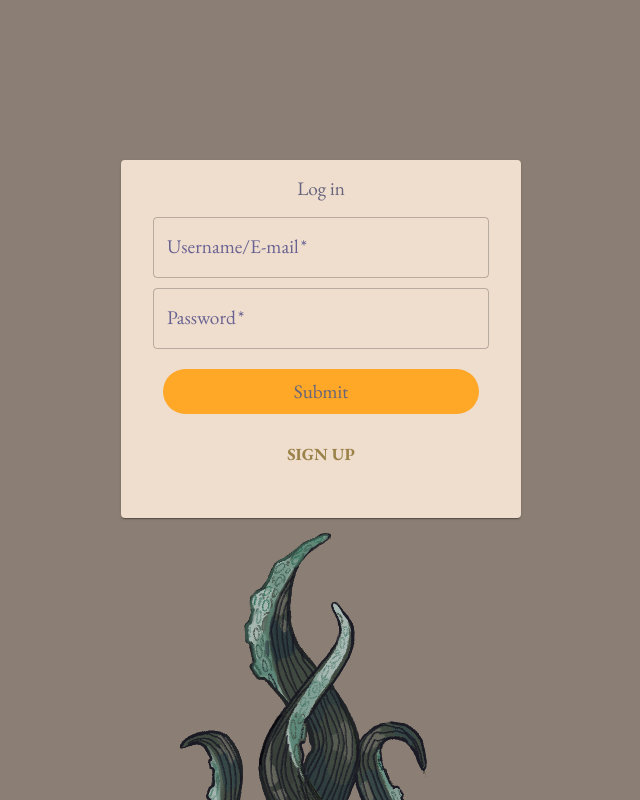
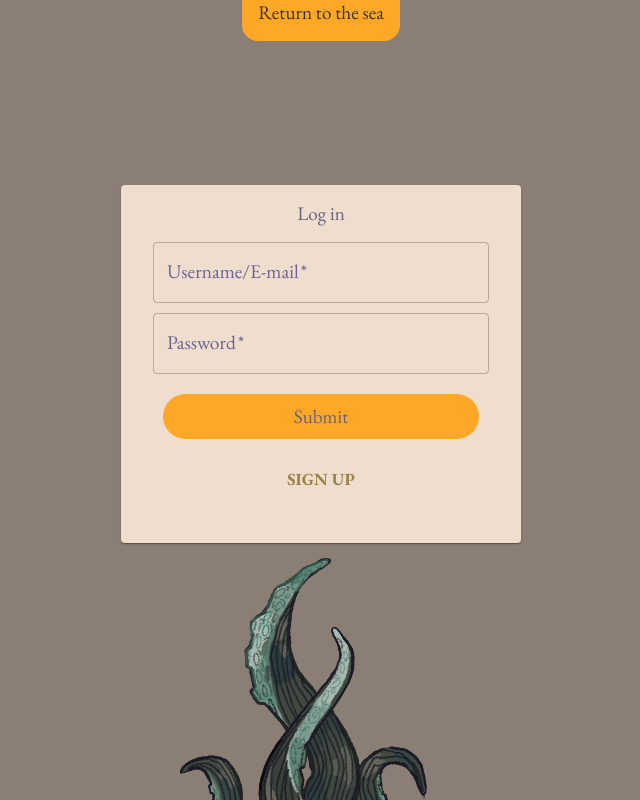
Before and after one commit to ratSeraphim/Laudobele_literarais_zurnals, a React (Create React App) app in the folder literary-magazine/: page /login in a window 1280 px wide. Shown: the top 800 px of the page, without its empty margins (319-959 px from the left). Built offline with nearby package versions, Linux system fonts and the light colour scheme.

Commit message:
Fixed form validation

```diff
--- a/literary-magazine/src/App.js
+++ b/literary-magazine/src/App.js
@@ -10,9 +10,9 @@ import Login from "./components/Login/Login";
 import Register from "./components/Register/Register";
 import Stories from "./pages/Stories/Stories";
 import Posts from "./pages/News/Posts";
-import Profile from "./pages/Profile";
 import Story from "./pages/Story/Story";
 import StoryEdit from "./pages/StoryEdit/StoryEdit";
+import Profile from "./pages/Profile/Profile";
 
 function App() {
 	return (
--- a/literary-magazine/src/components/Login/Login.jsx
+++ b/literary-magazine/src/components/Login/Login.jsx
@@ -70,6 +70,7 @@ const Login = () => {
 	};
 	return (
 		<>
+			<S.Return to="/">Return to the sea</S.Return>
 			<S.Content>
 				<h1>Log in</h1>
 				<S.LoginForm>
--- a/literary-magazine/src/components/Login/style.js
+++ b/literary-magazine/src/components/Login/style.js
@@ -1,5 +1,6 @@
 import { styled } from "@mui/material/styles";
 import { Paper } from "@mui/material";
+import { Link } from "react-router-dom";
 
 export const Content = styled(Paper)`
 	padding: 1rem;
@@ -28,3 +29,16 @@ export const Submit = styled("input")`
 			0 6px 20px 0 rgba(0, 0, 0, 0.19);
 	}
 `;
+
+export const Return = styled(Link)`
+	background-color: #ffa726;
+	color: #333;
+	margin: 2rem;
+	padding: 1rem;
+	border-radius: 1rem;
+	&:hover {
+		transform: translate 1px;
+		background-color: #13b491;
+		color: white;
+	}
+`;
--- a/literary-magazine/src/components/Register/Register.jsx
+++ b/literary-magazine/src/components/Register/Register.jsx
@@ -65,11 +65,13 @@ const Register = () => {
 
 	return (
 		<>
+			<S.Return to="/">Return to the sea</S.Return>
 			<S.Content>
 				<h1>Sign up</h1>
-				<S.RegisterForm>
+				<S.RegisterForm onSubmit={handleSubmit}>
 					<TextField
 						required={true}
+						type="email"
 						label="E-mail"
 						name="email"
 						variant="outlined"
@@ -105,7 +107,7 @@ const Register = () => {
 						name="passwordconfirm"
 						onChange={handleChange}
 					/>
-					<S.Submit type="submit" onClick={handleSubmit} />
+					<S.Submit type="submit" />
 					<Button color="tertiary" href="/login">
 						Log in
 					</Button>
--- a/literary-magazine/src/components/Register/style.js
+++ b/literary-magazine/src/components/Register/style.js
@@ -1,5 +1,6 @@
 import { styled } from "@mui/material/styles";
 import { Paper } from "@mui/material";
+import { Link } from "react-router-dom";
 
 export const Content = styled(Paper)`
 	padding: 1rem;
@@ -27,3 +28,16 @@ export const Submit = styled("input")`
 			0 6px 20px 0 rgba(0, 0, 0, 0.19);
 	}
 `;
+
+export const Return = styled(Link)`
+	background-color: #ffa726;
+	color: #333;
+	margin: 2rem;
+	padding: 1rem;
+	border-radius: 1rem;
+	&:hover {
+		transform: translate 1px;
+		background-color: #13b491;
+		color: white;
+	}
+`;
--- a/literary-magazine/src/components/Side/Side.jsx
+++ b/literary-magazine/src/components/Side/Side.jsx
@@ -10,9 +10,11 @@ const Side = () => {
 				New story
 			</Button>
 			<Button color="success">New post</Button>
+			<Button color="success">New collection</Button>
 			<Typography>Manage data</Typography>
 			<ButtonGroup orientation="vertical" variant="contained" color="tertiary">
 				<Button>Settings</Button>
+
 				<Button>Stories</Button>
 			</ButtonGroup>
 		</S.Aside>
--- a/literary-magazine/src/components/Side/style.js
+++ b/literary-magazine/src/components/Side/style.js
@@ -6,5 +6,5 @@ export const Aside = styled(Paper)`
 	background-color: #c7bca1;
 	display: flex;
 	flex-direction: column;
-	height: 300px;
+	min-height: 300px;
 `;
--- a/literary-magazine/src/pages/NoMatch/style.js
+++ b/literary-magazine/src/pages/NoMatch/style.js
@@ -8,7 +8,6 @@ export const NomatchPaper = styled(Paper)`
 	margin: 10rem auto;
 	padding: 2rem;
 	width: 20%;
-	height: 10rem;
 `;
 
 export const Return = styled(Link)`
--- a/literary-magazine/src/pages/Profile.jsx
+++ b/literary-magazine/src/pages/Profile/Profile.jsx
@@ -3,7 +3,7 @@ import axios from "axios";
 import Cookies from "js-cookie";
 import { useEffect, useState } from "react";
 import { Outlet } from "react-router-dom";
-import { NavButton } from "../components/Header/style";
+import * as S from "./style";
 
 const Profile = () => {
 	const [data, setData] = useState();
@@ -31,6 +31,7 @@ const Profile = () => {
 	return (
 		<>
 			<Paper>
+				<S.Content>
 					<Typography variant="h1">Profile</Typography>
 					{!data && (
 						<Button href="/login" variant="contained">
@@ -39,6 +40,7 @@ const Profile = () => {
 					)}
 					{data && <>currently logged in as: {data.displayName}</>}
 					<Outlet />
+				</S.Content>
 			</Paper>
 		</>
 	);
--- /dev/null
+++ b/literary-magazine/src/pages/Profile/style.js
@@ -0,0 +1,8 @@
+import { styled } from "@mui/material/styles";
+
+export const Content = styled("div")`
+	margin: 1rem;
+	display: grid;
+	grid-template-columns: 4fr 1fr;
+	gap: 1rem;
+`;
```
Also changed, not shown: 2 other files (tests, documents, lock files or other folders). Lines whose indentation alone changed are shown as unchanged.
